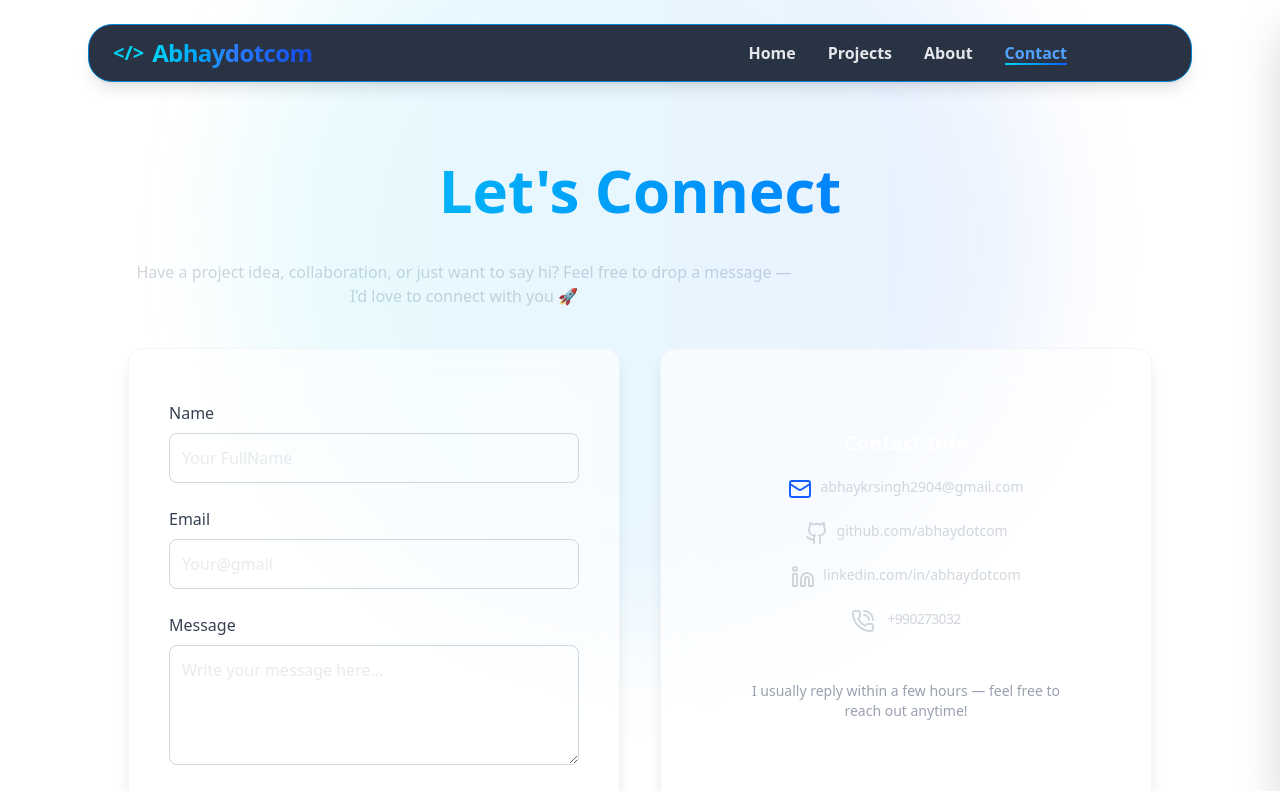
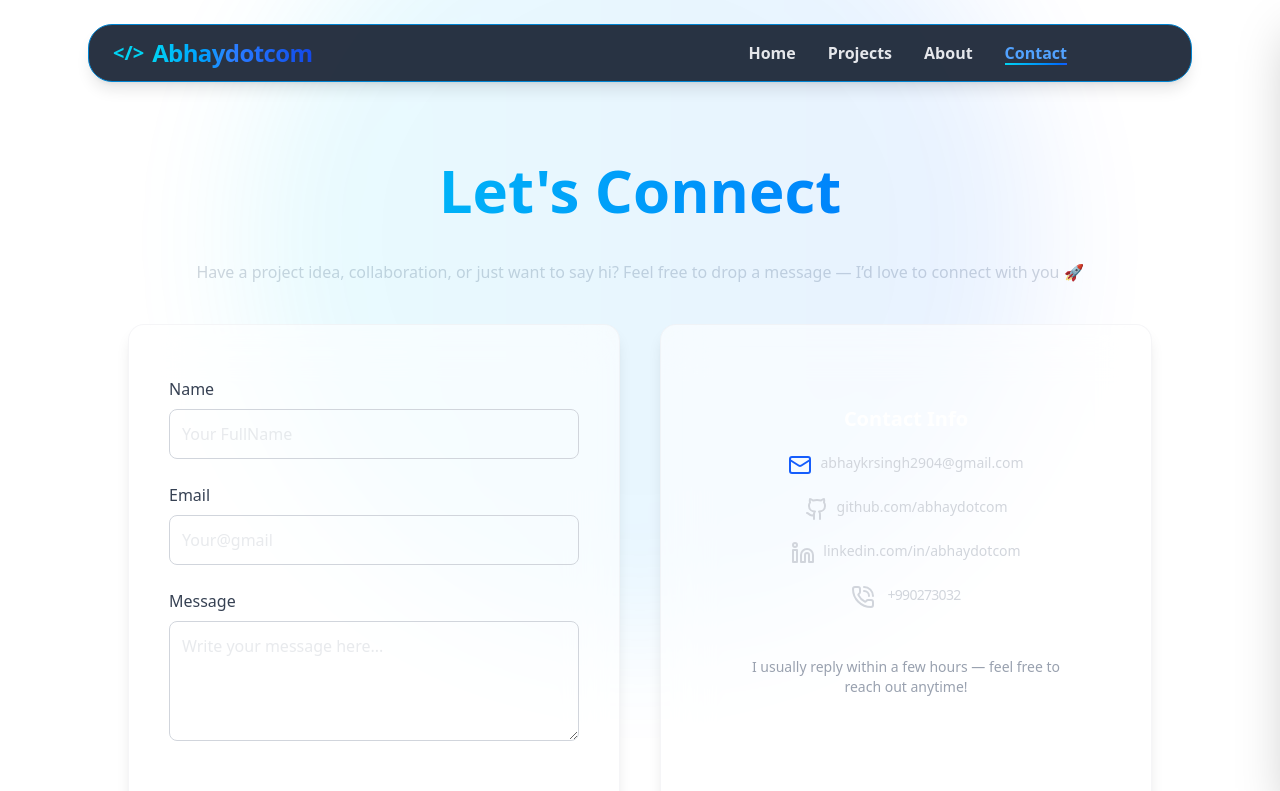
Before and after one commit to abhaydotcom/Portfolio, a React (Vite) app: page /contact in a window 1280 px wide. Shown: the top 791 px of the page. Built offline with nearby package versions, Linux system fonts and the light colour scheme.

Commit message:
Fix the issue of reload crash

```diff
--- a/src/pages/Contact.jsx
+++ b/src/pages/Contact.jsx
@@ -56,13 +56,13 @@ const Contact = () => {
         <div className="absolute inset-0 -z-10 pointer-events-none bg-linear-to-br from-blue-50 via-white to-cyan-50 dark:from-gray-900 dark:via-gray-900 dark:to-blue-950"></div>
         <div className="absolute -top-40 left-1/2 -translate-x-1/2 w-[800px] h-[800px] pointer-events-none bg-linear-to-r from-cyan-400/30 to-blue-600/30 blur-3xl rounded-full opacity-30"></div>
 
-        <div className="">
+        <div>
 
         <h1  className='text-5xl sm:text-6xl font-bold mb-10 text-center bg-linear-to-r from-cyan-400 to-blue-600 text-transparent bg-clip-text' >
           Let's Connect
         </h1>
 
-        <p className='max-w-2xl text-center text-gray-300 text-md '>
+        <p className=' text-center text-gray-300  '>
           Have a project idea, collaboration, or just want to say hi? Feel free to drop a message — I’d love to connect with you 🚀
 
 
```
Also changed, not shown: vercel.json (added).
